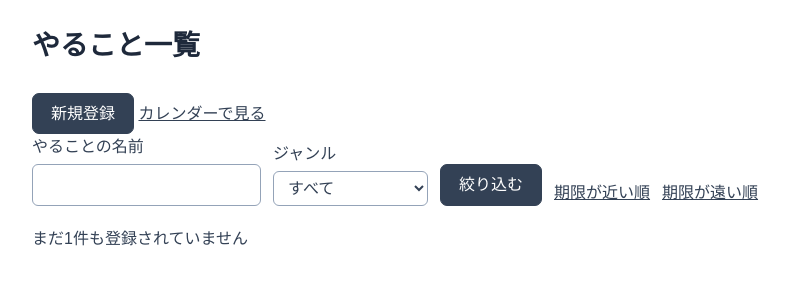
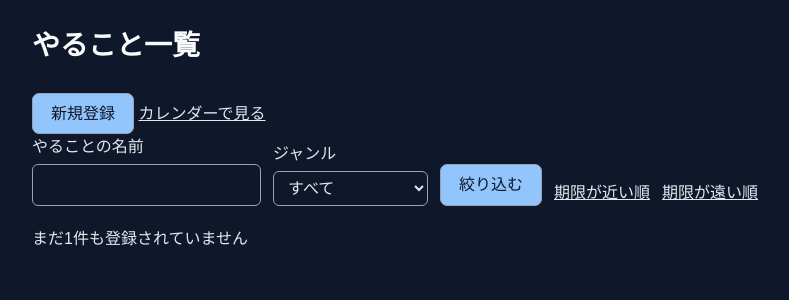
Before and after one commit to sekine0000/fw-todo-2, a Spring Boot app: page /todos in a window 1280 px wide. Shown: the top 300 px of the page, without its empty margins (174-963 px from the left). Run offline with Spring Boot 4, Linux system fonts and the light colour scheme; data that the repository does not hold is empty; some libraries are stand-ins or nearby versions.

Commit message:
style.css の色を入れ替えて、7画面を暗い配色にする

```diff
--- a/src/main/resources/static/css/style.css
+++ b/src/main/resources/static/css/style.css
@@ -4,8 +4,8 @@
 
 body {
     margin: 0;
-    color: #334155;
-    background: #ffffff;
+    color: #e2e8f0;
+    background: #0f172a;
     font-family: sans-serif;
     font-size: 16px;
     line-height: 1.6;
@@ -20,7 +20,7 @@ body {
 
 .page-title {
     margin: 0 0 24px;
-    color: #1e293b;
+    color: #f8fafc;
     font-size: 28px;
 }
 
@@ -38,25 +38,25 @@ body {
 }
 
 .todo-table th {
-    background: #f1f5f9;
+    background: #1e293b;
     font-weight: bold;
 }
 
 .todo-table tbody tr.todo-overdue {
-    background-color: #fee2e2;
+    background-color: #451a1a;
 }
 
 .priority-mark {
-    color: #B91C1C;
+    color: #fca5a5;
     font-weight: bold;
 }
 
 .flash {
     margin: 0 0 16px;
-    border: 1px solid #cbd5e1;
+    border: 1px solid #94a3b8;
     border-radius: 8px;
     padding: 8px 12px;
-    background: #f1f5f9;
+    background: #1e293b;
 }
 
 .search-bar {
@@ -81,8 +81,8 @@ body {
     border: 1px solid #94a3b8;
     border-radius: 6px;
     padding: 7px 10px;
-    background: #ffffff;
-    color: #334155;
+    background: #0f172a;
+    color: #e2e8f0;
     font: inherit;
 }
 
@@ -92,7 +92,7 @@ body {
 
 .error {
     margin: 4px 0 0;
-    color: #B91C1C;
+    color: #fca5a5;
     font-weight: bold;
 }
 
@@ -107,23 +107,23 @@ body {
 
 .btn {
     display: inline-block;
-    border: 1px solid #334155;
+    border: 1px solid #94a3b8;
     border-radius: 7px;
     padding: 7px 18px;
-    background: #334155;
-    color: #ffffff;
+    background: #93c5fd;
+    color: #0f172a;
     font: inherit;
     text-decoration: none;
     cursor: pointer;
 }
 
 .btn.sub {
-    background: #ffffff;
-    color: #334155;
+    background: #0f172a;
+    color: #e2e8f0;
 }
 
 .link {
-    color: #334155;
+    color: #e2e8f0;
     text-decoration: underline;
 }
 
@@ -158,7 +158,7 @@ body {
 }
 
 .calendar-table th {
-    background: #f1f5f9;
+    background: #1e293b;
     text-align: center;
 }
 
@@ -168,5 +168,5 @@ body {
 }
 
 .calendar-table td:not([data-date]) {
-    background: #f8fafc;
+    background: #172033;
 }
```
